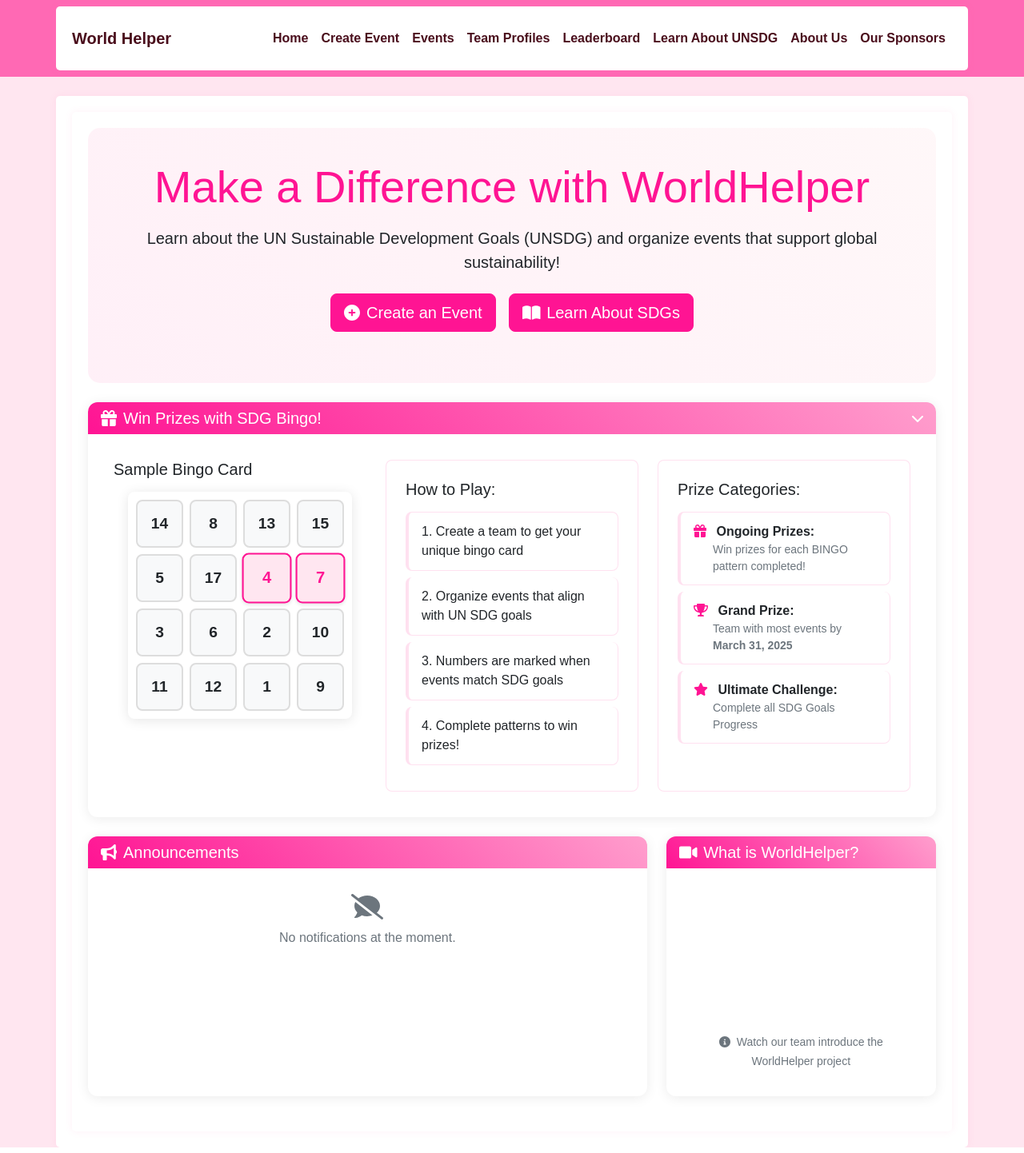
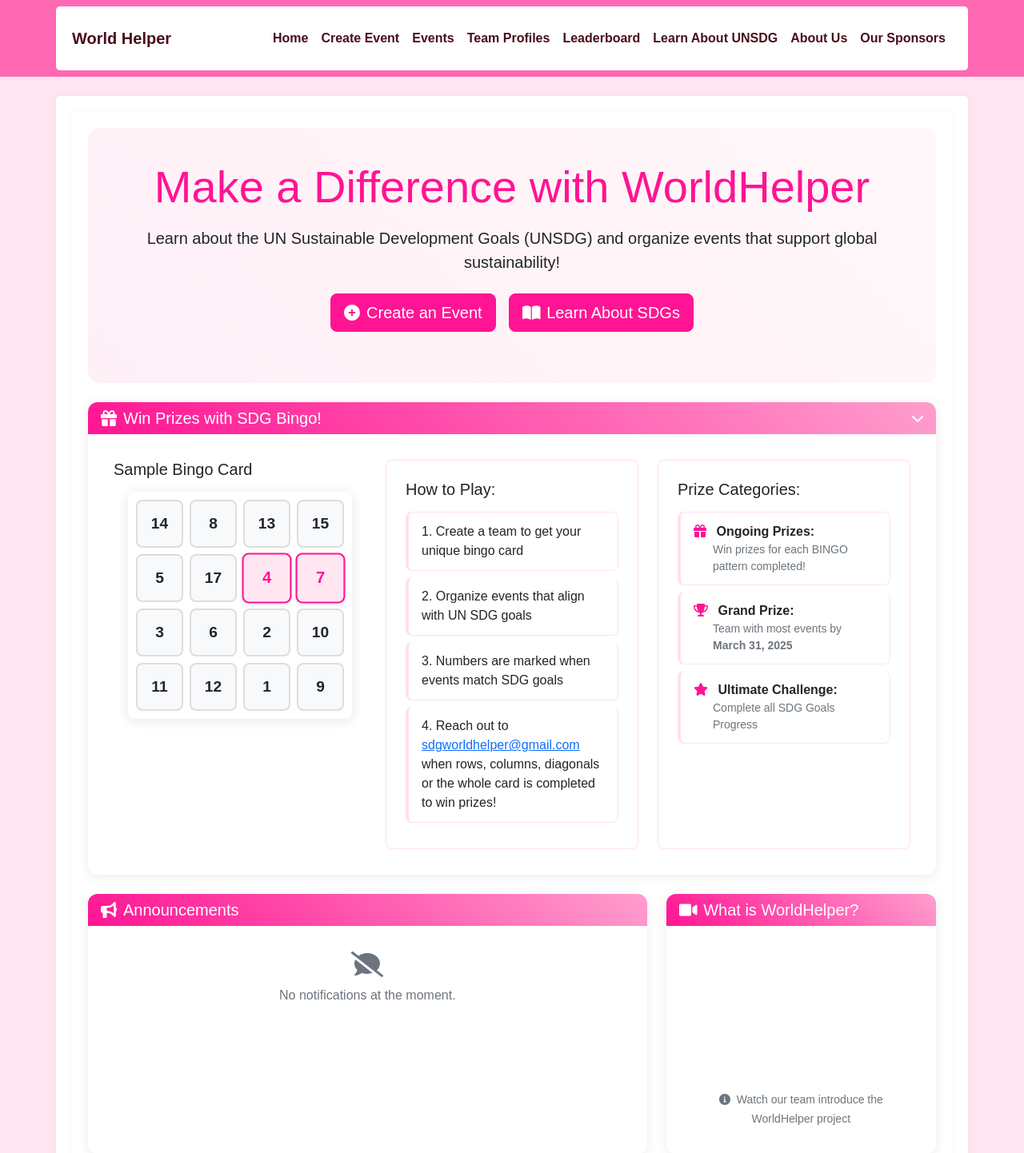
Before and after one commit to ddl-subir-m/unsdg_2025, a Flask app: page / in a window 1280 px wide, after a click on "Win Prizes with SDG Bingo!". Shown: the top 1442 px of the page at 80% size. Run offline with Flask 3, Linux system fonts and the light colour scheme; some libraries are stand-ins or nearby versions; some web fonts are replaced; grey boxes are pictures that could not be loaded.

Commit message:
add working email address

```diff
--- a/app/templates/about.html
+++ b/app/templates/about.html
@@ -72,7 +72,7 @@
                     <i class="fas fa-envelope me-2"></i>Need Help?
                 </h5>
                 <p class="card-text">
-                    Contact us at <a href="mailto:worldhelper@gmail.com">worldhelper@gmail.com</a> if you have any issues or questions.
+                    Contact us at <a href="mailto:worldhelper@gmail.com">sdgworldhelper@gmail.com</a> if you have any issues or questions.
                 </p>
             </div>
         </div>
--- a/app/templates/index.html
+++ b/app/templates/index.html
@@ -56,7 +56,7 @@
                                         <li class="list-group-item">Create a team to get your unique bingo card</li>
                                         <li class="list-group-item">Organize events that align with UN SDG goals</li>
                                         <li class="list-group-item">Numbers are marked when events match SDG goals</li>
-                                        <li class="list-group-item">Complete patterns to win prizes!</li>
+                                        <li class="list-group-item">Reach out to <a href="mailto:sdgworldhelper@gmail.com">sdgworldhelper@gmail.com</a> when rows, columns, diagonals or the whole card is completed to win prizes!</li>
                                     </ol>
                                 </div>
                             </div>
```
Also changed, not shown: instance/unsdg_events.db.
